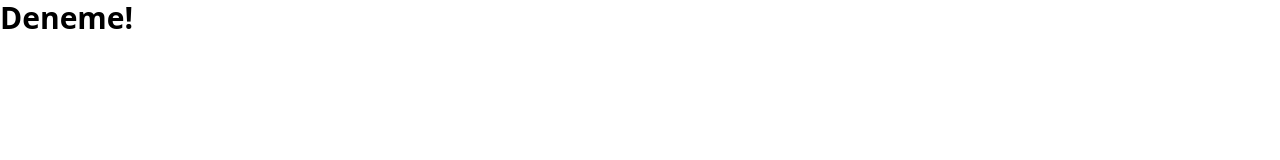
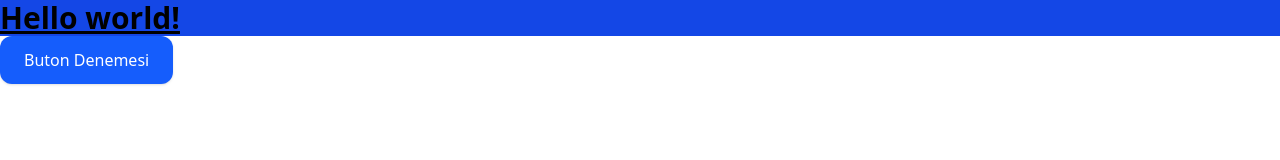
Before and after one commit to emreSoysal07/GEGA-PROJECT, a website: page src/index.html in a window 1280 px wide. Drawn offline with Linux system fonts and the light colour scheme.

Commit message:
İlk proje kurulumu: Tailwind v4

```diff
--- a/src/index.html
+++ b/src/index.html
@@ -6,8 +6,11 @@
   <link href="./output.css" rel="stylesheet">
 </head>
 <body>
-  <h1 class="text-3xl font-bold">
-    Deneme!
+  <h1 class="text-3xl font-bold underline bg-blue-700 block">
+    Hello world!
   </h1>
+  <button class="px-6 py-3 bg-blue-600 text-white rounded-xl shadow hover:bg-blue-700 transition">
+    Buton Denemesi
+  </button>
 </body>
 </html>
```
Also changed, not shown: package.json (+15 -7 lines), src/output.css, 2 other files.
